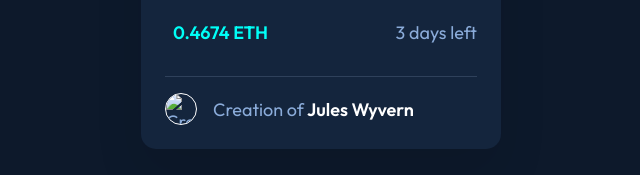
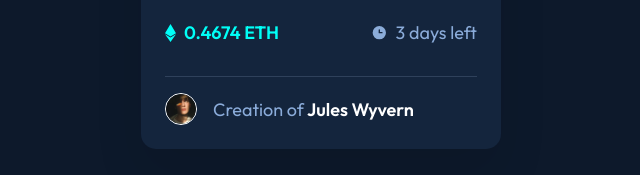
Before and after one commit to ikai2/nft-preview-card-component, a plain HTML site: page index.html in a window 1280 px wide. Shown: the part 560-735 px from the top of the page, without its empty margins (319-959 px from the left). Drawn offline with Linux system fonts and the light colour scheme; the site is published under a folder, as on GitHub Pages, so addresses that start at the root find nothing.

Commit message:
adjusted image links

```diff
--- a/index.html
+++ b/index.html
@@ -23,18 +23,18 @@
         </p>
           <div class="equal-stats">
             <div class="equil-stats_info">
-              <img src="/images/icon-ethereum.svg" alt="" />
+              <img src="images/icon-ethereum.svg" alt="" />
               <p class="eth">0.4674 ETH</p>
             </div>
             <div class="equil-stats_info">
-              <img src="/images/icon-clock.svg" alt="" />
+              <img src="images/icon-clock.svg" alt="" />
               <p>3 days left</p>
             </div>
           </div>
       </div>
         <div class="divider"></div>
         <div class="creator">
-          <img src="/images/image-avatar.png" alt="Creator"/>
+          <img src="images/image-avatar.png" alt="Creator"/>
           <h3>Creation of<span> Jules Wyvern</span></h3>
         </div>
     </main>
```
